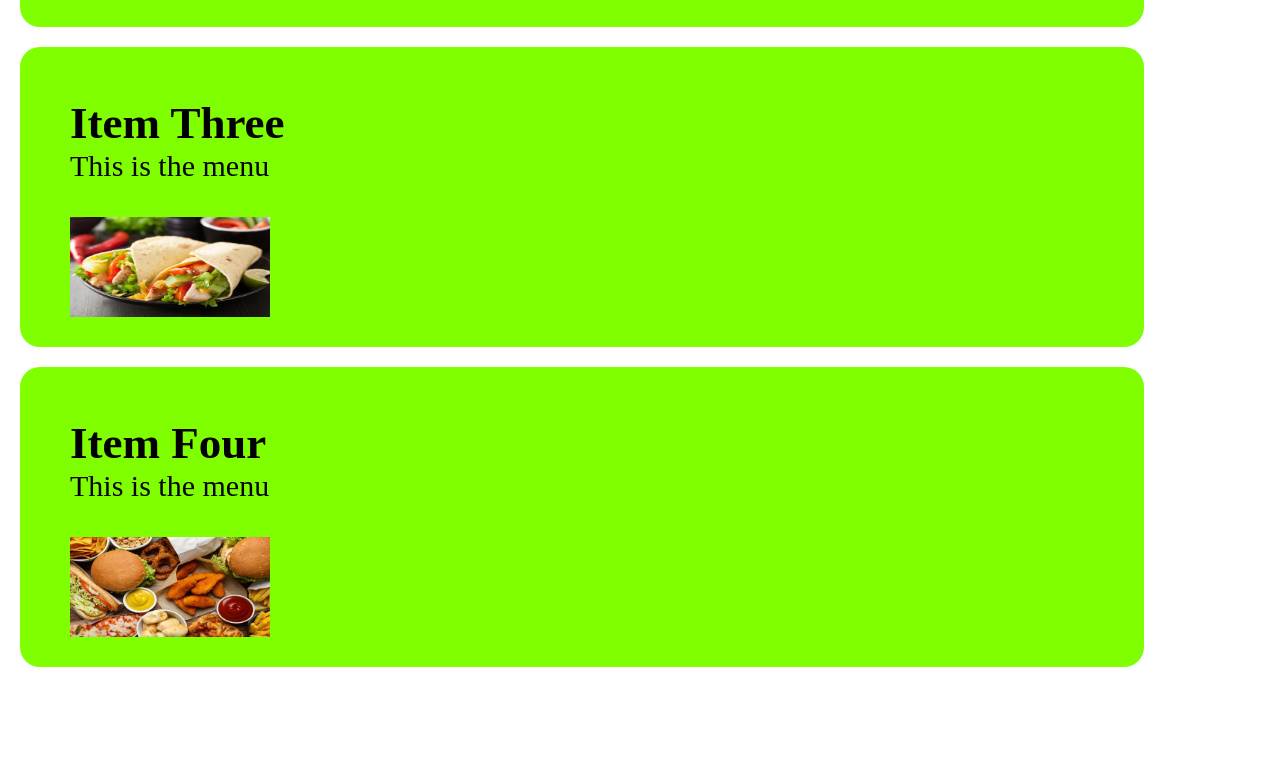
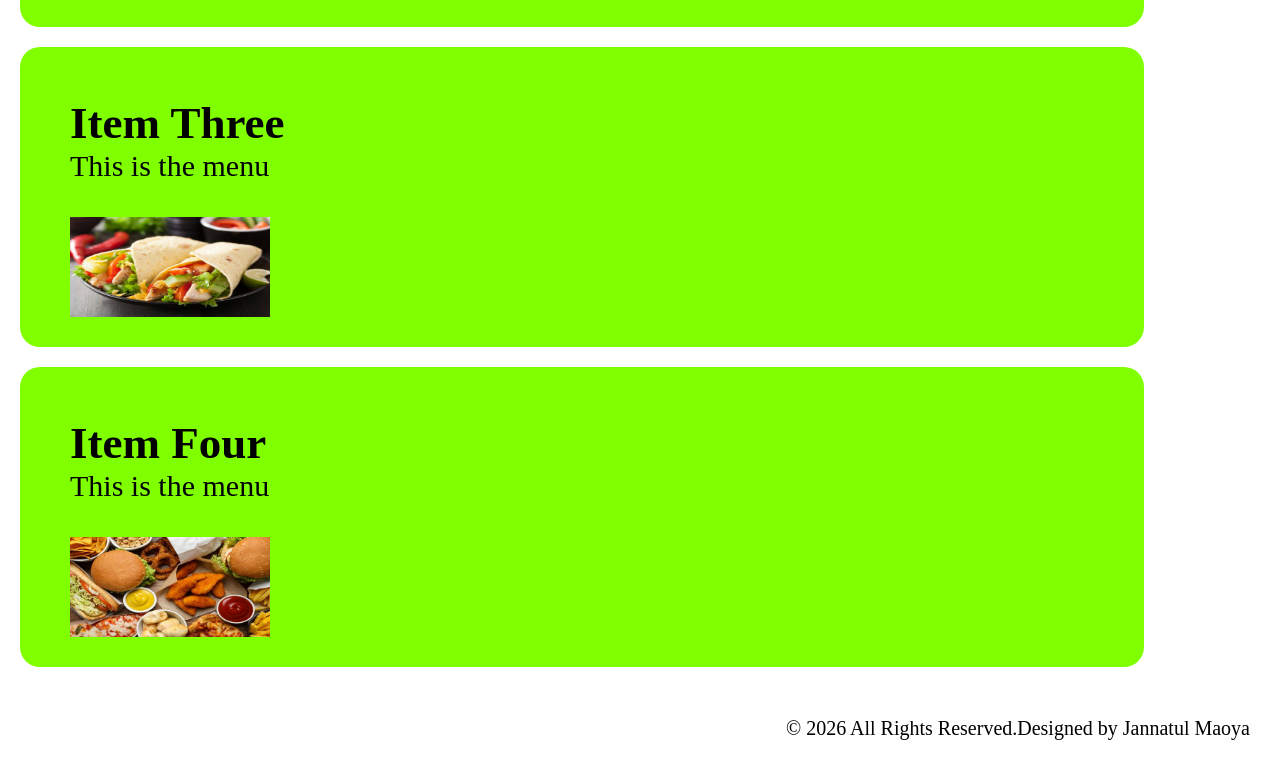
Before and after one commit to jannatulmaoya-JM/our-cafeteria, a plain HTML site: page menu.html in a window 1280 px wide. Shown: the part 650-1420 px from the top of the page. Before the commit the page ends 1337 px from the top, so only its background shows below. Drawn offline with Linux system fonts and the light colour scheme.

Commit message:
new line

```diff
--- a/menu.html
+++ b/menu.html
@@ -22,6 +22,13 @@
             padding: 50px;
             font-size: 30px;
 
+
+        }
+
+        .footer {
+            font-size: 20px;
+            padding: 30px;
+            text-align: right;
 
         }
     </style>
@@ -58,6 +65,12 @@
         <img src="images/fast-food.jpg" alt="" height="100px" width="200px">
     </div>
 
+    <div>
+        <footer class="footer">
+            <p>© 2026 All Rights Reserved.Designed by Jannatul Maoya</p>
+        </footer>
+    </div>
+
 
 
 </body>
```
Also changed, not shown: index.html (+3 -1 lines).
